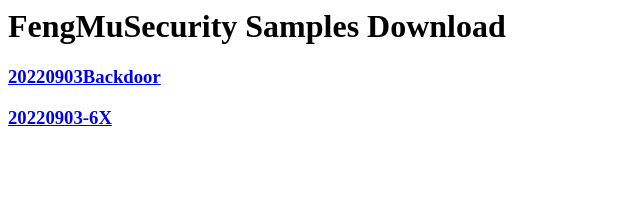
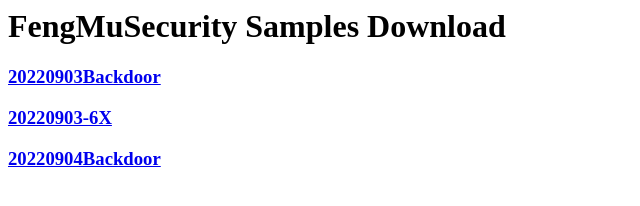
Before and after one commit to FengMuSecurity/FengMuSecurity.github.io, a plain HTML site: page samples.html in a window 1280 px wide. Shown: the whole page, without its empty margins (0-640 px from the left). Drawn offline with Linux system fonts and the light colour scheme.

Commit message:
Update samples.html

```diff
--- a/samples.html
+++ b/samples.html
@@ -9,5 +9,7 @@
     <h1>FengMuSecurity Samples Download</h1>
       <h3> <a href="bd1x0903.7z">20220903Backdoor</a></h3>
         <h3> <a href="infected2022090301.zip">20220903-6X</a></h3>
+              <h3> <a href="samples/backdoor20220904.zip">20220904Backdoor</a></h3>
+
          </body>
 </html>
```
